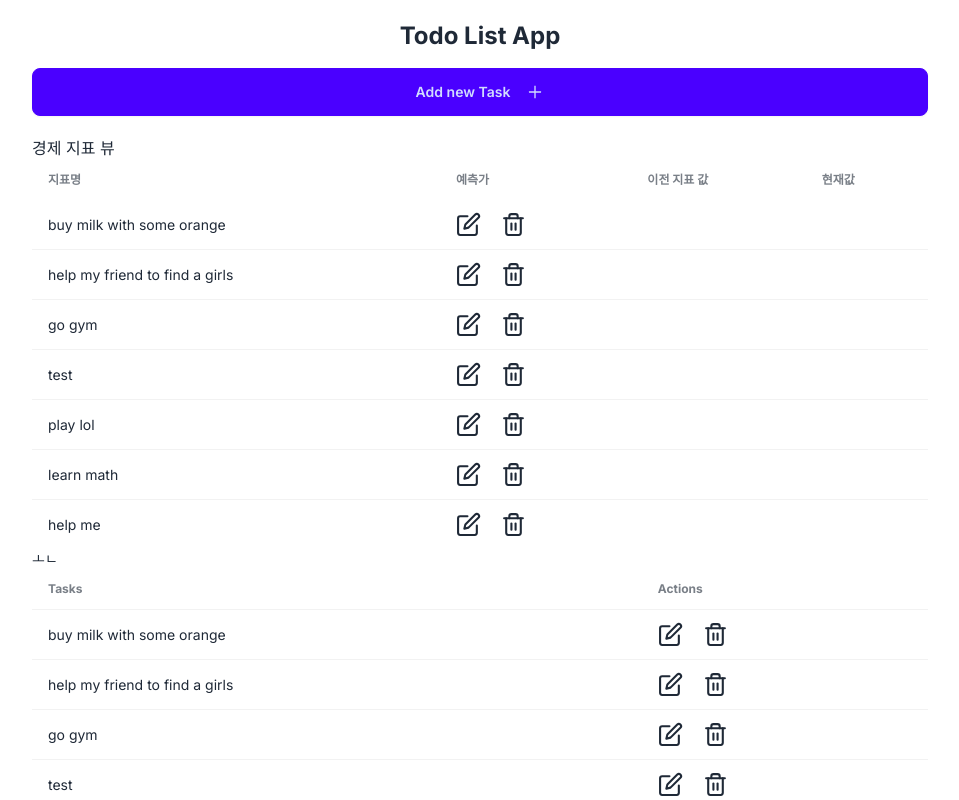
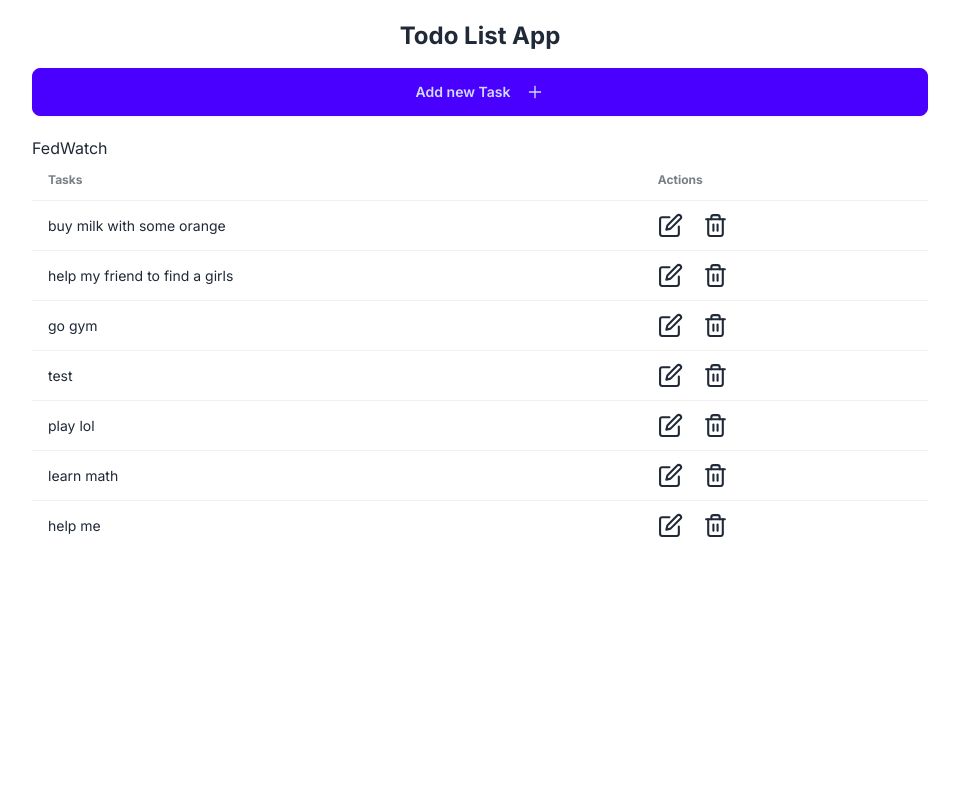
Before and after one commit to SeoDongOk/youtube_Next13_Todo, a Next.js app in the folder simple-todoapp/: page / in a window 1280 px wide. Shown: the top 800 px of the page, without its empty margins (160-1119 px from the left). Built offline with nearby package versions, Linux system fonts and the light colour scheme; data requests are answered from the project's data file.

Commit message:
@fix attend to fedwatch

```diff
--- a/simple-todoapp/app/components/TodoList.tsx
+++ b/simple-todoapp/app/components/TodoList.tsx
@@ -10,21 +10,7 @@ const TodoList: React.FC<TodoListProps> = ({ tasks }) => {
   return (
     <div className="overflow-x-auto">
       <div>
-        <h3>경제 지표 뷰</h3>
-        <table className="table w-full">
-          <thead>
-            <th>지표명</th>
-            <th>예측가</th>
-            <th>이전 지표 값</th>
-            <th>현재값</th>
-          </thead>
-          <tbody>
-            {tasks.map((task) => (
-              <Task key={task.id} task={task} />
-            ))}
-          </tbody>
-          ㅗㄴ
-        </table>
+        <h3>FedWatch</h3>
       </div>
       <table className="table w-full">
         <thead>
```
Also changed, not shown: 1 other file (tests, documents, lock files or other folders).
